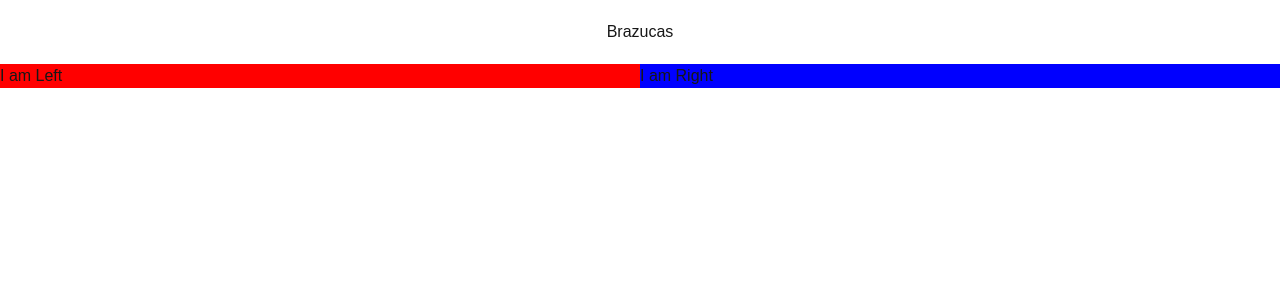
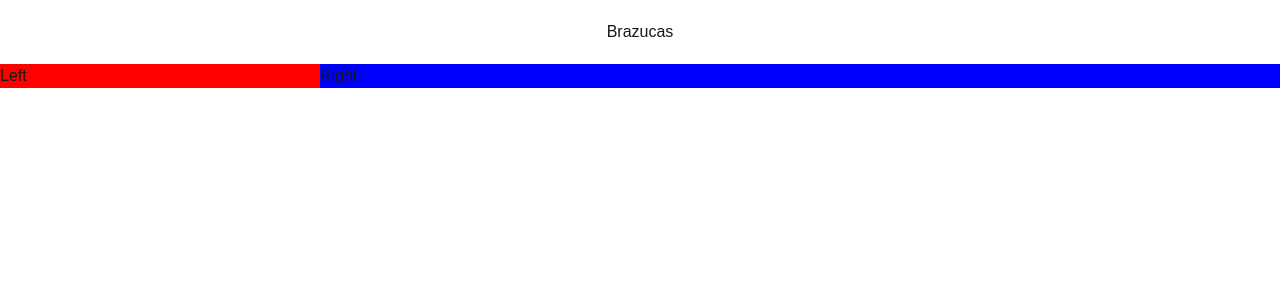
Before and after one commit to strubloid/react-advanced, a Next.js app in the folder brazucas/: page / in a window 1280 px wide. Shown: the top 300 px of the page. Built offline with nearby package versions, Linux system fonts and the light colour scheme.

Commit message:
adding some way to push data into components left and right

```diff
--- a/brazucas/app/components/split-screen/SplitScreen.jsx
+++ b/brazucas/app/components/split-screen/SplitScreen.jsx
@@ -5,18 +5,17 @@
 `;
 
 const Panel = styled.div`
-    flex: 1;
+    flex: ${(props) => props.flex};
 `;
 
-export const SplitScreen = ({ Left, Right }) => {
+export const SplitScreen = ({ children, leftWidth = 1, rightWidth = 1 }) => {
+    // getting the left and right children components
+    const [left, right] = children;
+
     return (
         <Container>
-            <Panel>
-                <Left />
-            </Panel>
-            <Panel>
-                <Right />
-            </Panel>
+            <Panel flex={leftWidth}>{left}</Panel>
+            <Panel flex={rightWidth}>{right}</Panel>
         </Container>
     );
 };
--- a/brazucas/app/page.tsx
+++ b/brazucas/app/page.tsx
@@ -1,18 +1,18 @@
 import Image from "next/image";
 import { SplitScreen } from "@components/split-screen/SplitScreen";
 
-const LeftSideComponent = () => {
+const LeftSideComponent = ({ title }: { title: string }) => {
     return (
         <>
-            <h2 style={{ backgroundColor: "red" }}>I am Left</h2>
+            <h2 style={{ backgroundColor: "red" }}>{title}</h2>
         </>
     );
 };
 
-const RightSideComponent = () => {
+const RightSideComponent = ({ title }: { title: string }) => {
     return (
         <>
-            <h2 style={{ backgroundColor: "blue" }}>I am Right</h2>
+            <h2 style={{ backgroundColor: "blue" }}>{title}</h2>
         </>
     );
 };
@@ -23,7 +23,10 @@
             <header>
                 <h2 style={{ textAlign: "center", margin: "20px 0px" }}>Brazucas</h2>
             </header>
-            <SplitScreen Left={LeftSideComponent} Right={RightSideComponent} />
+            <SplitScreen leftWidth={1} rightWidth={3}>
+                <LeftSideComponent title={"Left"} />
+                <RightSideComponent title={"Right"} />
+            </SplitScreen>
         </>
     );
 }
```
